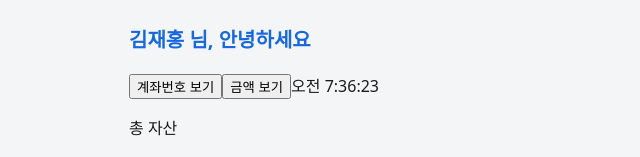
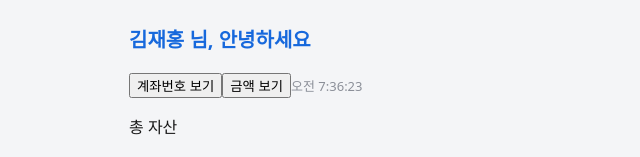
Before and after one commit to Jasonkim1109/02_react, a React (Vite) app in the folder won-banking-mini/: page / in a window 1280 px wide. Shown: the top 157 px of the page, without its empty margins (317-957 px from the left). Built offline with nearby package versions, Linux system fonts and the light colour scheme.

Commit message:
feat: ExchangeRate

```diff
--- a/won-banking-mini/src/components/Clock.jsx
+++ b/won-banking-mini/src/components/Clock.jsx
@@ -6,15 +6,15 @@ import { useEffect, useState } from 'react'
 // 일반 함수와 구분해서 JSX에서 이해하도록
 // 컴포넌트 명은 대문자로 시작하는 파스칼케이스를 따릅니다.
 function Clock() {
-  const [now, setNow] = useState(new Date())
+  const [now, setNow] = useState(new Date());
 
   useEffect(() => {
-    const timerId = setInterval(() => setNow(new Date()), 1000)
+    const id = setInterval(() => setNow(new Date()), 1000);
+    console.log(id)
+    return () => clearInterval(id);   // 정리 함수
+  }, []);
 
-    return () => clearInterval(timerId)
-  }, [])
-
-  return <span>{now.toLocaleTimeString('ko-KR')}</span>
+  return <span className="muted">{now.toLocaleTimeString("ko-KR")}</span>;
 }
 
 export default Clock
```
Also changed, not shown: won-banking-mini/src/components/ExchangeRate.jsx (added, +27 -0 lines).
